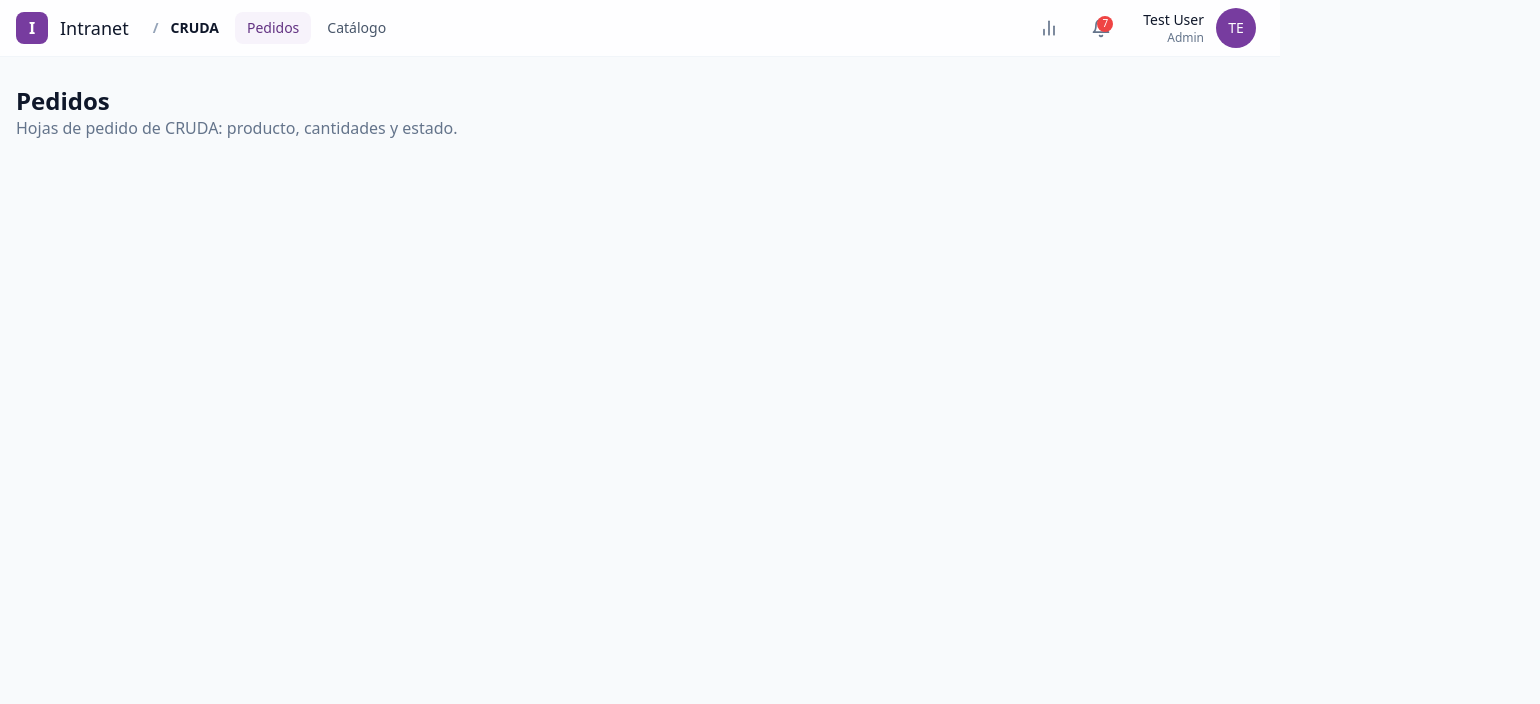
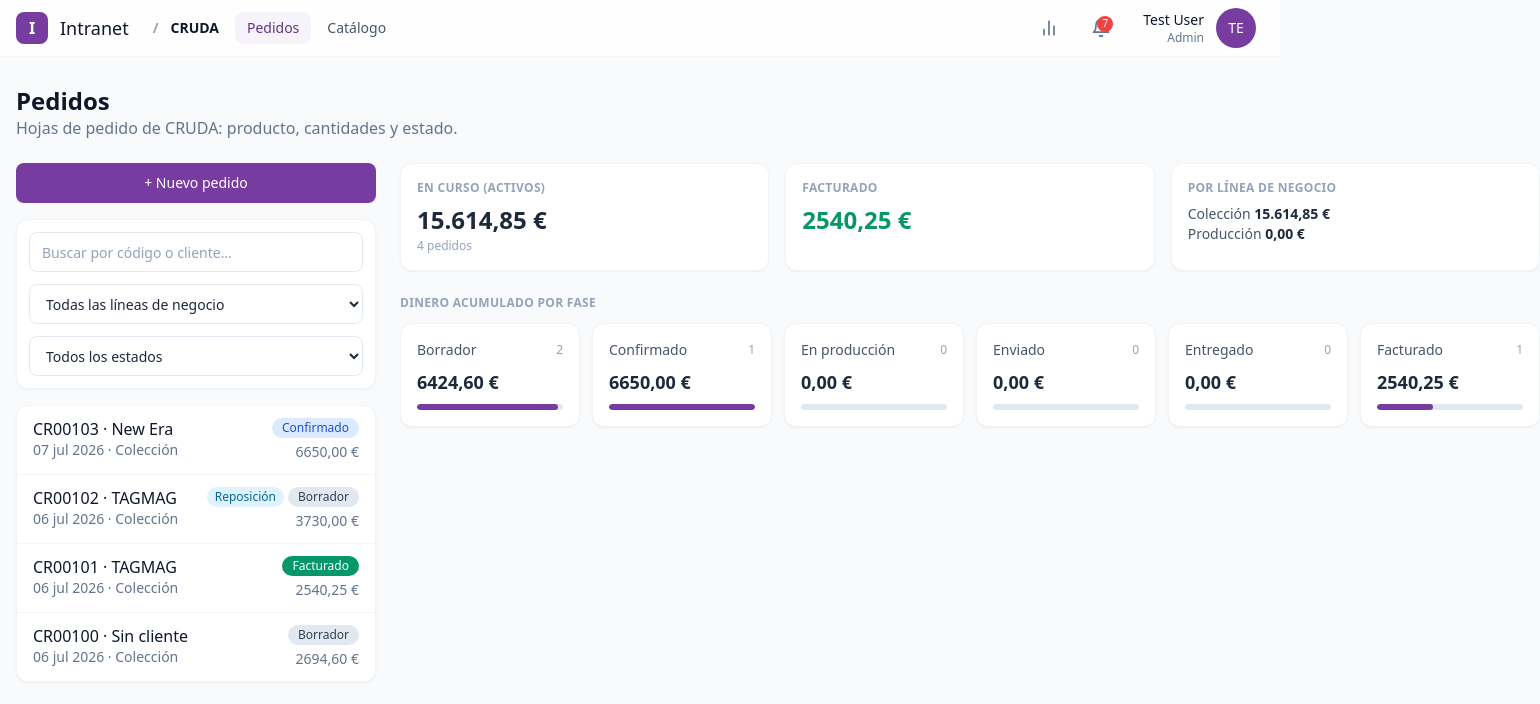
Before and after one commit to Arian1192/intranet-boilerplate, a React (Vite) app: page /cruda in a window 1280 px wide. Shown: the top 704 px of the page, 1540 px wide, since content can reach past the window. Built offline with nearby package versions, Linux system fonts and the light colour scheme.

Commit message:
feat(cruda): Pedidos list view — order list, summary, phase cards

```diff
--- /dev/null
+++ b/src/features/cruda/components/OrderList.tsx
@@ -0,0 +1,75 @@
+import { useMemo, useState } from 'react';
+import { Button, Card, Input, Select } from '@/components/ui';
+import { eur } from '../data/format';
+import { CrudaStatusChip } from './CrudaStatusChip';
+import { ORDER_STATUSES } from '../data/seed';
+import type { Order } from '../data/types';
+
+interface Props {
+  orders: Order[];
+  onSelect: (id: string) => void;
+  onNew: () => void;
+}
+
+export function OrderList({ orders, onSelect, onNew }: Props) {
+  const [query, setQuery] = useState('');
+  const [line, setLine] = useState('');
+  const [status, setStatus] = useState('');
+
+  const filtered = useMemo(
+    () =>
+      orders.filter((o) => {
+        const q = query.trim().toLowerCase();
+        const matchesQuery = !q || o.id.toLowerCase().includes(q) || o.client.toLowerCase().includes(q);
+        const matchesLine = !line || o.businessLine === line;
+        const matchesStatus = !status || o.status === status;
+        return matchesQuery && matchesLine && matchesStatus;
+      }),
+    [orders, query, line, status]
+  );
+
+  return (
+    <div className="space-y-4">
+      <Button className="w-full" onClick={onNew}>+ Nuevo pedido</Button>
+      <Card className="space-y-3 p-3">
+        <Input placeholder="Buscar por código o cliente…" value={query} onChange={(e) => setQuery(e.target.value)} />
+        <Select value={line} onChange={(e) => setLine(e.target.value)}>
+          <option value="">Todas las líneas de negocio</option>
+          <option value="Colección">Colección</option>
+          <option value="Producción">Producción (custom)</option>
+        </Select>
+        <Select value={status} onChange={(e) => setStatus(e.target.value)}>
+          <option value="">Todos los estados</option>
+          {ORDER_STATUSES.map((s) => (
+            <option key={s} value={s}>{s}</option>
+          ))}
+          <option value="Anulado">Anulado</option>
+        </Select>
+      </Card>
+      <Card className="divide-y divide-slate-100 p-0">
+        {filtered.map((o) => (
+          <button
+            key={o.id}
+            type="button"
+            onClick={() => onSelect(o.id)}
+            className="block w-full px-4 py-3 text-left transition-colors hover:bg-slate-50"
+          >
+            <div className="flex items-start justify-between gap-2">
+              <div>
+                <p className="font-medium text-slate-900">{o.id} · {o.client}</p>
+                <p className="text-sm text-slate-500">{o.dateLabel} · {o.businessLine}</p>
+              </div>
+              <div className="flex flex-col items-end gap-1">
+                <div className="flex items-center gap-1">
+                  {o.reposicion && <span className="rounded-full bg-sky-100 px-2 py-0.5 text-xs font-medium text-sky-700">Reposición</span>}
+                  <CrudaStatusChip status={o.status} />
+                </div>
+                <span className="text-sm text-slate-500">{eur(o.amount)}</span>
+              </div>
+            </div>
+          </button>
+        ))}
+      </Card>
+    </div>
+  );
+}
--- /dev/null
+++ b/src/features/cruda/components/OrderSummaryPanel.tsx
@@ -0,0 +1,28 @@
+import { Card } from '@/components/ui';
+import { eur } from '../data/format';
+import type { OrderSummary } from '../data/types';
+
+export function OrderSummaryPanel({ summary }: { summary: OrderSummary }) {
+  return (
+    <div className="grid grid-cols-1 gap-4 sm:grid-cols-3">
+      <Card className="p-4">
+        <p className="text-xs font-semibold uppercase tracking-wide text-slate-400">En curso (activos)</p>
+        <p className="mt-2 text-2xl font-semibold text-slate-800">{eur(summary.activeAmount)}</p>
+        <p className="mt-0.5 text-xs text-slate-400">{summary.activeCount} pedidos</p>
+      </Card>
+      <Card className="p-4">
+        <p className="text-xs font-semibold uppercase tracking-wide text-slate-400">Facturado</p>
+        <p className="mt-2 text-2xl font-semibold text-emerald-600">{eur(summary.invoicedAmount)}</p>
+      </Card>
+      <Card className="p-4">
+        <p className="text-xs font-semibold uppercase tracking-wide text-slate-400">Por línea de negocio</p>
+        <p className="mt-2 text-sm text-slate-600">
+          Colección <span className="font-semibold text-slate-800">{eur(summary.coleccionAmount)}</span>
+        </p>
+        <p className="text-sm text-slate-600">
+          Producción <span className="font-semibold text-slate-800">{eur(summary.produccionAmount)}</span>
+        </p>
+      </Card>
+    </div>
+  );
+}
--- a/src/features/cruda/pages/PedidosPage.tsx
+++ b/src/features/cruda/pages/PedidosPage.tsx
@@ -1,10 +1,27 @@
+import { useState } from 'react';
+import { OrderList } from '../components/OrderList';
+import { OrderSummaryPanel } from '../components/OrderSummaryPanel';
+import { PhaseAccumCards } from '../components/PhaseAccumCards';
+import { orders, orderSummary, phaseAccum } from '../data/seed';
+
 export function PedidosPage() {
+  // Local UI mode: list | detail | new. Detail/new wired in a later task.
+  const [, setSelectedId] = useState<string | null>(null);
+  const [, setCreating] = useState(false);
+
   return (
     <div className="space-y-6">
       <div>
         <h1 className="text-2xl font-semibold text-slate-900">Pedidos</h1>
         <p className="text-slate-500">Hojas de pedido de CRUDA: producto, cantidades y estado.</p>
       </div>
+      <div className="grid grid-cols-1 gap-6 lg:grid-cols-[360px_1fr]">
+        <OrderList orders={orders} onSelect={setSelectedId} onNew={() => setCreating(true)} />
+        <div className="space-y-6">
+          <OrderSummaryPanel summary={orderSummary} />
+          <PhaseAccumCards items={phaseAccum} />
+        </div>
+      </div>
     </div>
   );
 }
```
Also changed, not shown: 1 other file (tests, documents, lock files or other folders).
